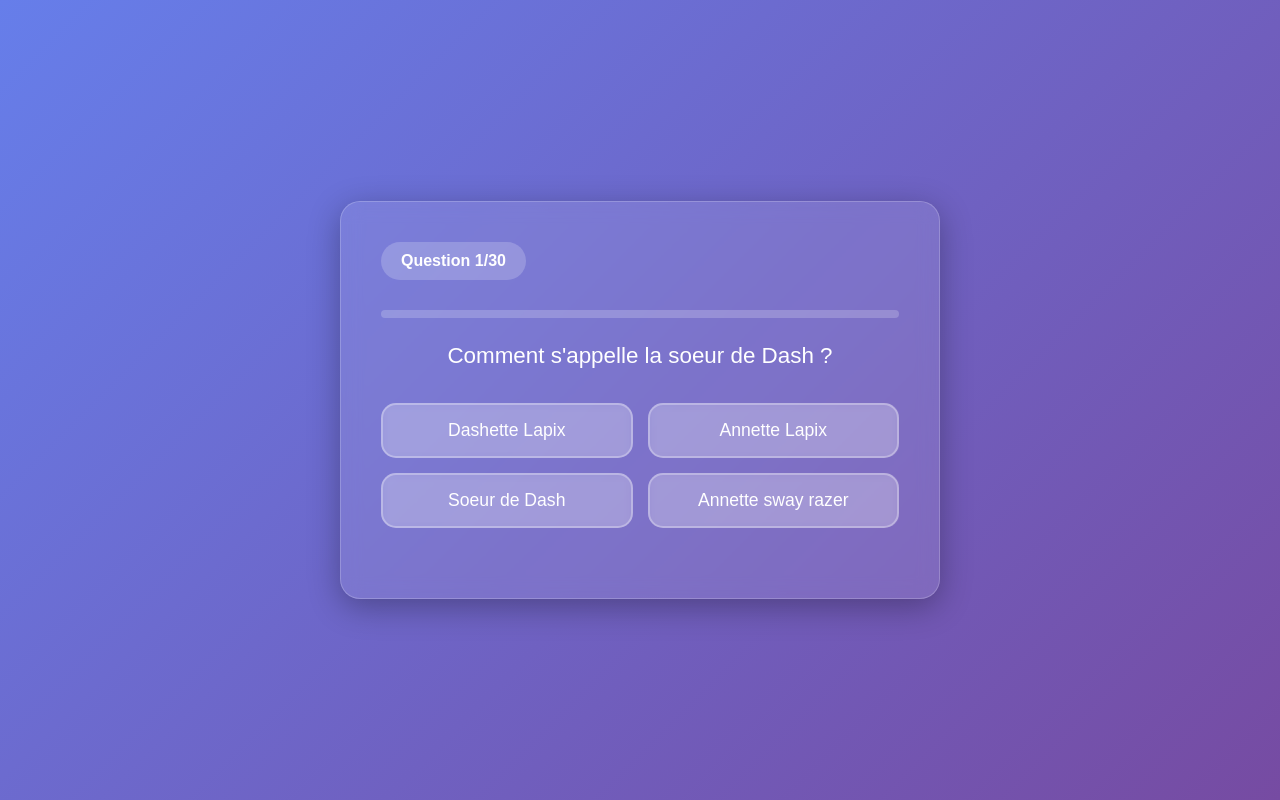
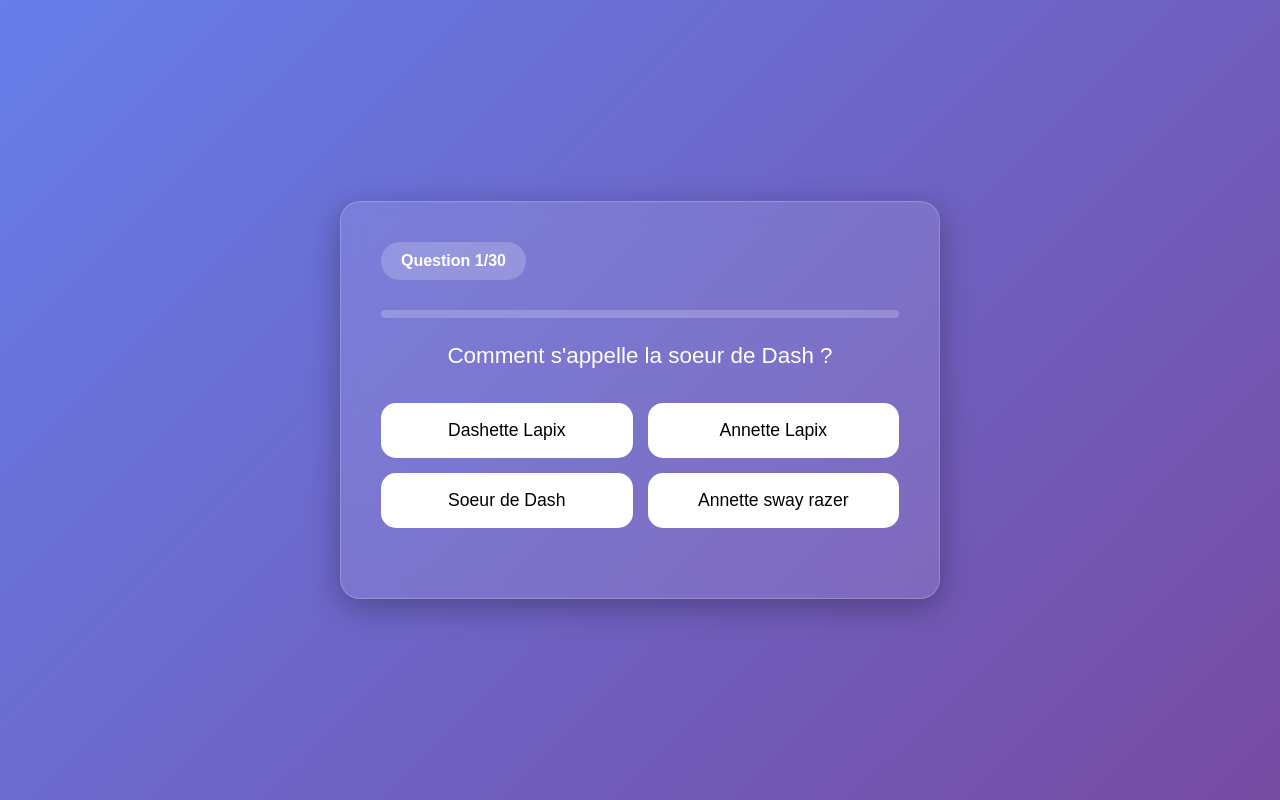
Before and after one commit to DavidMK14/MV4Seraphin, a plain HTML site: page index.html in a window 1280 px wide. Both pictures are taken after a click on the button "Commencer le Quiz". Drawn offline with Linux system fonts and the light colour scheme.

Commit message:
Update index.html

```diff
--- a/index.html
+++ b/index.html
@@ -88,9 +88,9 @@
         }
 
         .answer-btn {
-            background: rgba(255, 255, 255, 0.2);
+            background: white;
             border: 2px solid rgba(255, 255, 255, 0.3);
-            color: white;
+            color: black;
             padding: 15px 20px;
             border-radius: 15px;
             font-size: 1.1em;
@@ -297,7 +297,7 @@
                 correct: 1
             },
             {
-                question: "Lequelle de personnes n'etais pas à hawaï ?",
+                question: "Laquelle de ces personnes n'etais pas à hawaï ?",
                 answers: ["Christopher", "Noël", "Zen", "Louna"],
                 correct: 2
             },
@@ -347,7 +347,7 @@
                 correct: 2
             },
             {
-                question: "Lequel de ces entités n'a toujours pas été vaincus ?",
+                question: "Laquel de ces entités n'a toujours pas été vaincus ?",
                 answers: ["La chèvre", "Oudooova", "Peugo", "Le génie"],
                 correct: 0
             },
@@ -372,13 +372,13 @@
                 correct: 0
             },
             {
-                question: "Qui ment le plus parmi ces 4 ?",
-                answers: ["Caleb", "Louna", "Jason", "Daniel"],
+                question: "Quelle étais l'ancien boulot du père d'inès ?",
+                answers: ["Livreur", "Footbaleur ", "Epicier", "Pâtissier"],
                 correct: 2
             },
             {
-                question: "Quel est l'organe principal de la digestion chez l'homme ?",
-                answers: ["Estomac", "Intestin grêle", "Foie", "Pancréas"],
+                question: "Dans quelle pays Flavio est allé faire ses études ?",
+                answers: ["Grèce", "Italie", "Espagne", "Etats-Unis"],
                 correct: 1
             },
             {
```
